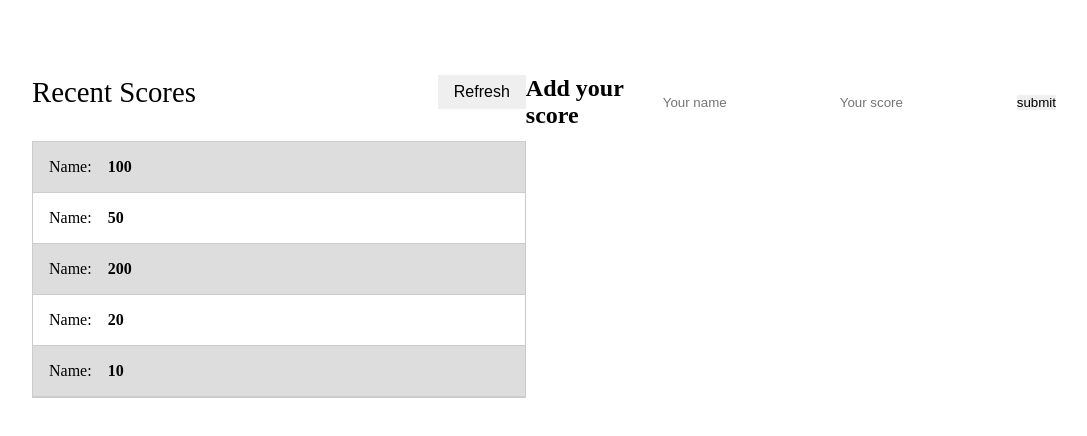
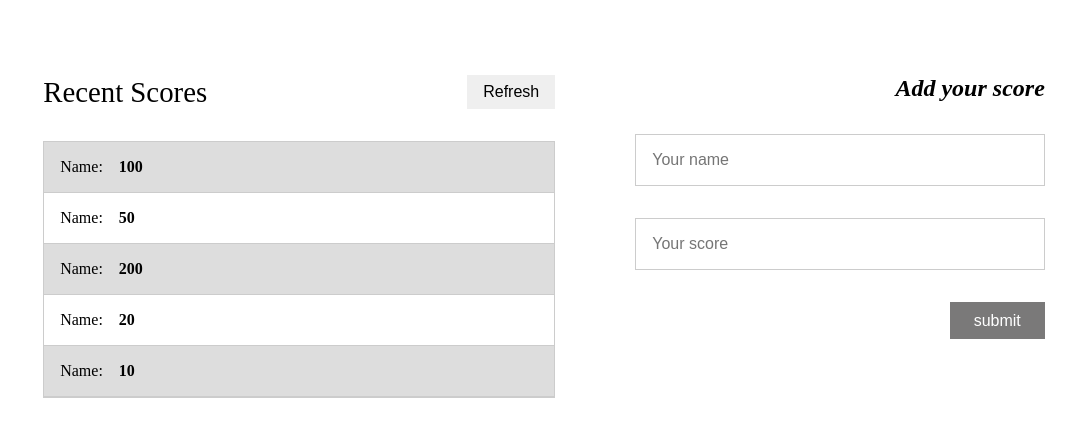
Before and after one commit to moise10r/leaderboard-app, a website built with webpack: page src/index.html in a window 1280 px wide. Shown: the part 122-558 px from the top of the page, without its empty margins (96-1183 px from the left). Built offline with nearby package versions, Linux system fonts and the light colour scheme.

```diff
--- a/src/style/style.css
+++ b/src/style/style.css
@@ -116,3 +116,36 @@
 .scores-list li:nth-child(2n-1) {
   background-color: rgb(221, 221, 221);
 }
+
+.main-right-wrapper {
+  width: 40%;
+  margin-left: 5rem;
+  flex-direction: column;
+  align-items: flex-end;
+}
+
+.main-right-wrapper h2 {
+  margin-bottom: 2rem;
+  font-style: italic;
+}
+
+.main-right-wrapper #add-score {
+  flex-direction: column;
+  width: 100%;
+}
+
+.main-right-wrapper #add-score input {
+  width: 100%;
+  border: 1px solid #ccc;
+  padding: 1rem;
+  margin-bottom: 2rem;
+  font-size: 1rem;
+}
+
+.main-right-wrapper #add-score button {
+  padding: 0.6rem 1.5rem;
+  background-color: rgb(122, 121, 121);
+  color: #fff;
+  font-size: 1rem;
+  align-self: flex-end;
+}
```
